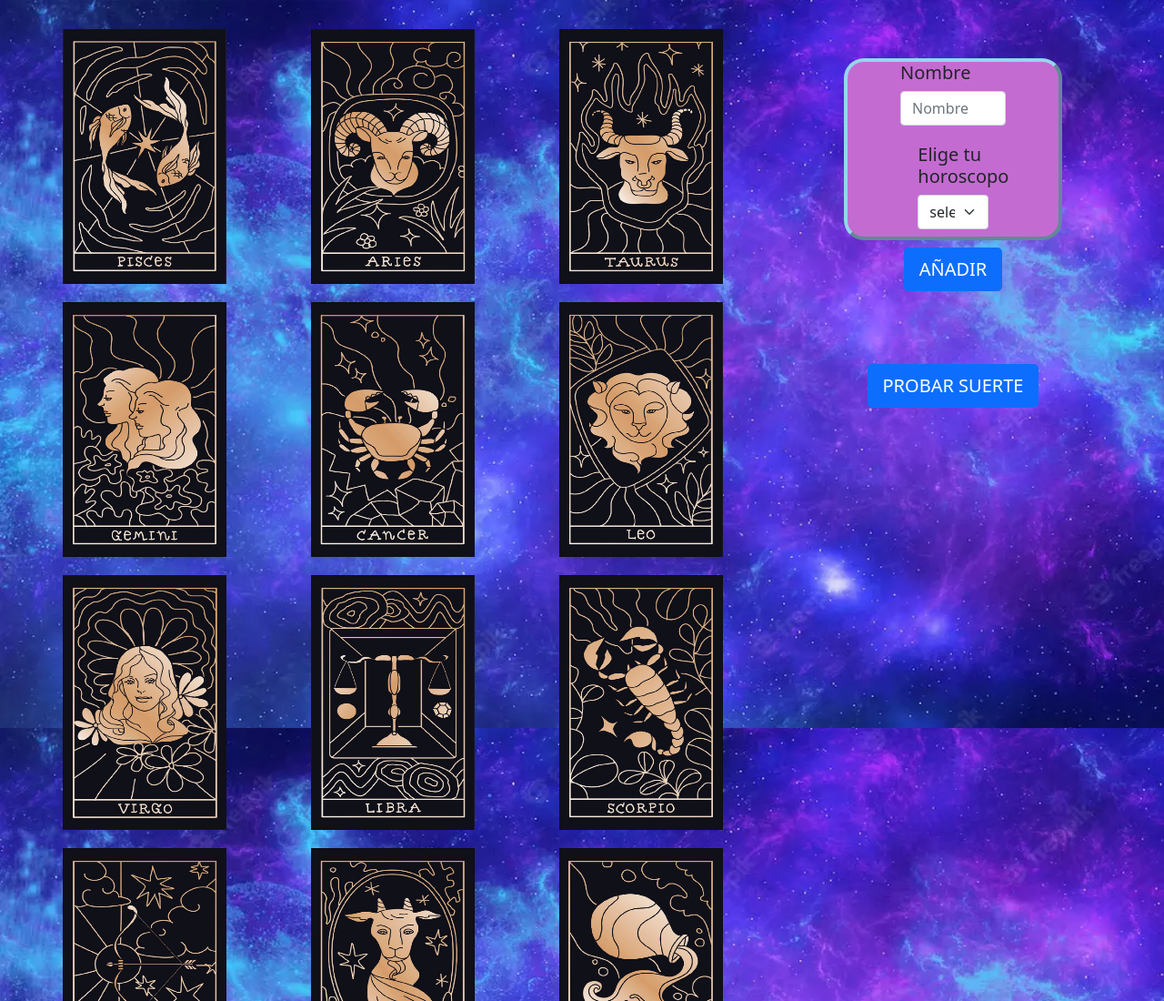
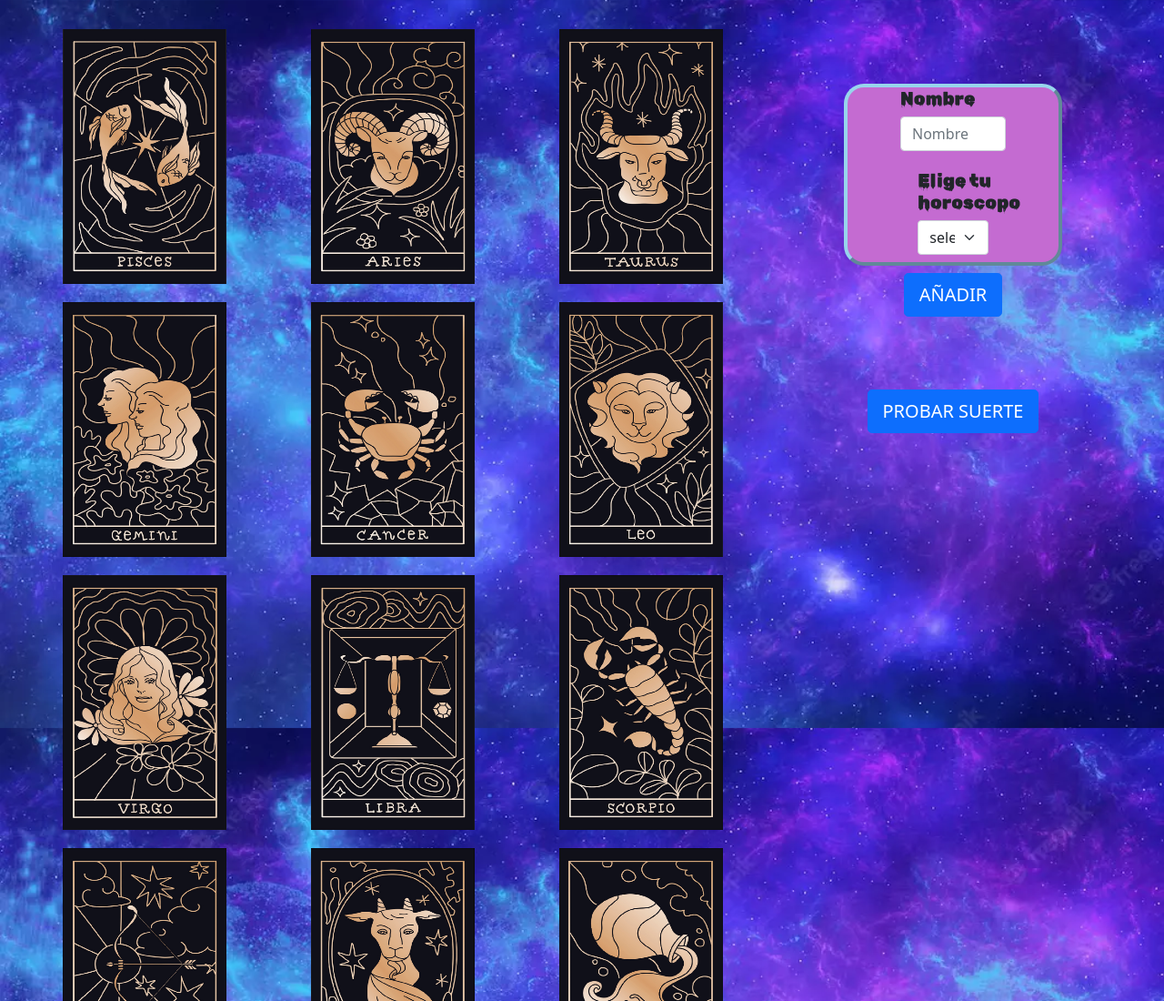
Before and after one commit to Rocio-Leiva/El-tercer-ojo, a plain HTML site: page cardPage.html in a window 1280 px wide. Shown: the top 1100 px of the page at 91% size. Drawn offline with nearby package versions, Linux system fonts and the light colour scheme; a script that the page names is missing.

Commit message:
merged branch text horoscope

```diff
--- a/cardPage.css
+++ b/cardPage.css
@@ -1,6 +1,35 @@
-*{
+* {
     margin: 0;
 
+}
+
+
+@font-face {
+
+    font-family: Love;
+    src: url('./font/Love_Ya_Like_A_Sister/LoveYaLikeASister-Regular.ttf') format('truetype');
+    font-style: normal;
+    font-weight: normal;
+
+}
+
+
+@font-face {
+
+    font-family: Mediaval;
+    src: url('./font/MedievalSharp/MedievalSharp-Regular.ttf') format('truetype');
+    font-style: normal;
+    font-weight: normal;
+
+}
+
+
+@font-face {
+
+    font-family: Rubik;
+    src: url('./font/Rubik_Wet_Paint/RubikWetPaint-Regular.ttf') format('truetype');
+    font-style: normal;
+    font-weight: normal;
 }
 
 
@@ -11,12 +40,17 @@ body {
     background-size: 100% 100%;
 }
 
-body, html {
+body,
+html {
     padding: 1rem;
     height: 100%;
     width: 100%;
 }
 
+h5 {
+    font-family: Rubik;
+
+}
 
 
 .page {
@@ -30,14 +64,14 @@ body, html {
 }
 
 
-.button-link{
+.button-link {
     color: white;
     text-decoration: none;
 
     /* modificar q no cambie d color */
 }
 
-.aleatorio{
+.aleatorio {
     display: grid;
     place-items: center;
 }
@@ -60,31 +94,33 @@ footer {
 
 
 
-.form-row{
+.form-row {
     display: grid;
     background: #C46BD1;
     justify-items: center;
     margin-left: 20%;
     margin-right: 20%;
-    margin-top: 8%;
+    margin-top: 15%;
     grid-gap: 1.25rem;
     gap: 1.25rem;
     padding-bottom: 2%;
-    border-width:4px;
+    border-width: 4px;
     border-style: outset;
     border-color: #97D5EC;
-    border-radius:22px;
+    border-radius: 22px;
 
 }
 
-#card_selection{
+#card_selection {
     display: flex;
     align-items: center;
     justify-content: center;
+    flex-direction: column;
+    margin-top: 7%;
 
 }
 
-.play{
+.play {
     display: flex;
     flex-direction: row;
     align-items: center;
@@ -94,7 +130,7 @@ footer {
 
 }
 
-   .azar{
+.azar {
     display: flex;
     flex-direction: row;
     align-items: center;
@@ -117,6 +153,7 @@ footer {
 
 /** media queries for tablets*/
 @media (max-width: 900px) {
-    .cartas { grid-template-columns: repeat(2, 1fr);
+    .cartas {
+        grid-template-columns: repeat(2, 1fr);
     }
 }
--- a/cardPage.html
+++ b/cardPage.html
@@ -96,7 +96,7 @@
                 <br>
                 <div class="azar">
 
-                    <button type="button" class="btn btn-primary btn-lg suerte"><a class="button-link">PROBAR
+                    <button type="button" class="btn btn-primary btn-lg suerte" id="añadir">PROBAR
                             SUERTE</a></button>
                 </div>
 
--- a/cardPage.js
+++ b/cardPage.js
@@ -16,7 +16,7 @@ let aleatorio = Math.floor(Math.random() * newList.length);
 card_selection.innerHTML=`<div class="d-flex flex-column align-items-center justify-content-center"><h1 style="color:#ffffff; text-align: center;
 class="name_animation">${signName[aleatorio]}</h1>
       <div class="d-flex align-items-center justify-content-center"><img src="${signImagen[aleatorio]}" class="justify-content-center
-      card_animation" alt="... " width="180rem" height="280rem">
+      card_animation" alt="... " width="260rem" height="470rem">
       <button type="button" class="btn btn-info"><a href="${horoscopo[aleatorio]}.html">Ir a mi horoscopo</a></button>
 
       </div>
```
Also changed, not shown: style.css (+8 -6 lines), 1 other file. Lines whose indentation alone changed are shown as unchanged.
